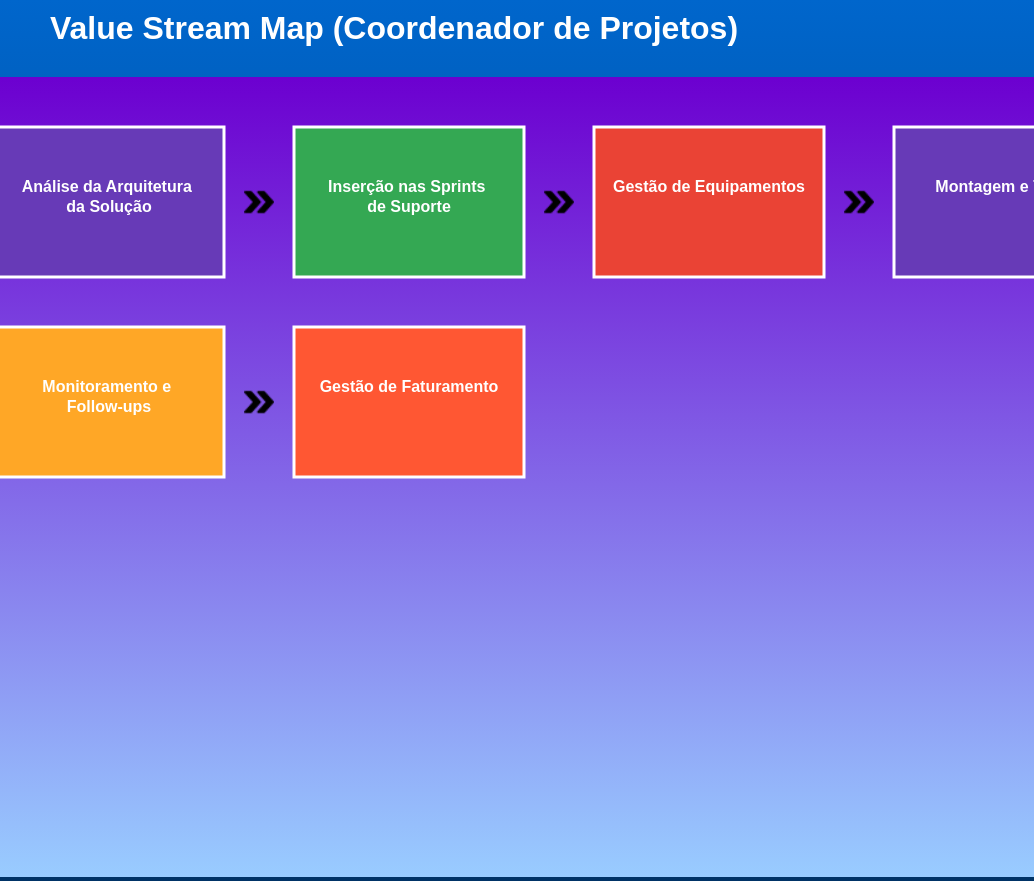
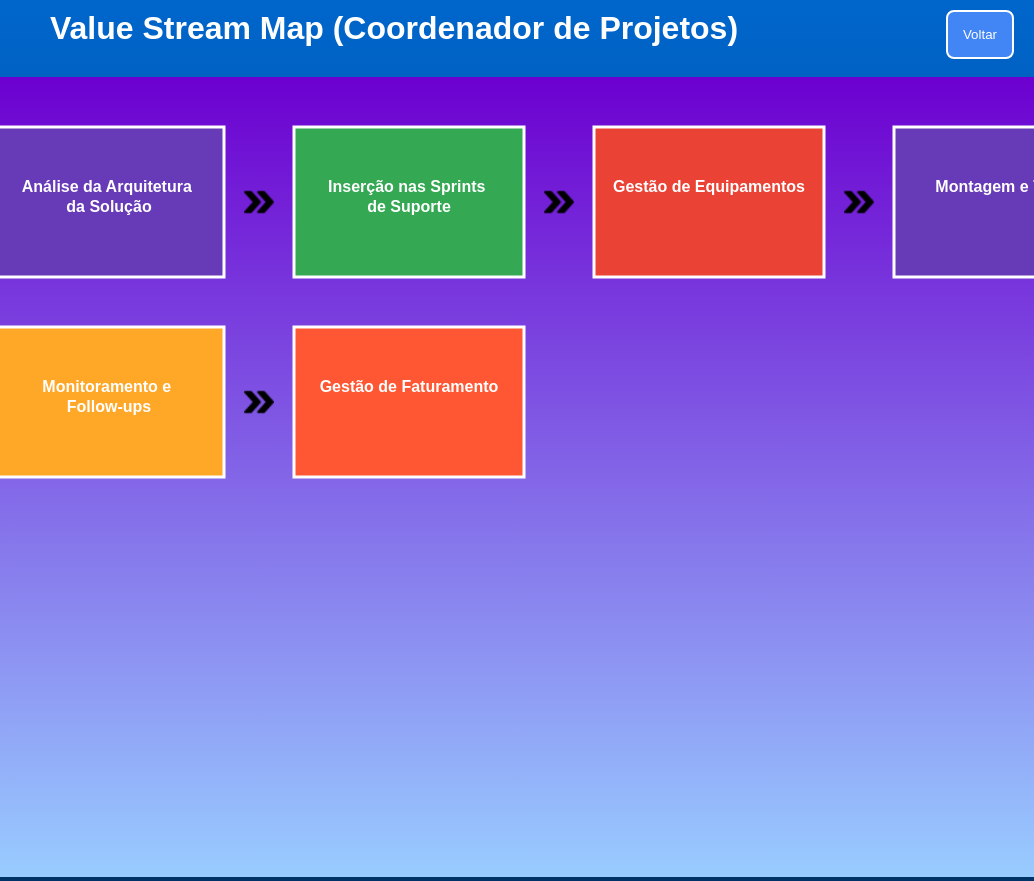
Before and after one commit to Zezoca29/VSM-PROJETOS-, a plain HTML site: page VSM/index2.html in a window 1280 px wide. Shown: the top 881 px of the page, 246-1280 px from the left. Drawn offline with Linux system fonts and the light colour scheme.

Commit message:
Botões Voltar nos VSM

```diff
--- a/VSM/index2.html
+++ b/VSM/index2.html
@@ -18,6 +18,25 @@
         #container {
             text-align: center;
         }
+
+        #btnBack {
+            position: absolute;
+            top: 10px;
+            right: 20px; /* Ajustado para levar mais para a direita */
+            padding: 15px; /* Aumentado o tamanho do botão */
+            background-color: #4285F4;
+            color: #fff;
+            border: 2px solid #fff; /* Adicionada borda branca */
+            border-radius: 8px; /* Ajustada a borda arredondada */
+            cursor: pointer;
+            transition: background-color 0.3s, color 0.3s; /* Adicionada transição */
+        }
+
+        #btnBack:hover {
+            background-color: #fff;
+            color: #4285F4;
+        }
+
 
         svg {
             cursor: pointer;
@@ -117,6 +136,7 @@
         <img src="./img/Inovacode_logo_branca_2-removebg-preview.png" alt="Inovacode Logo" id="logoInovacode">
         <img src="./img/logo_black_betl_six_sigma-removebg-preview.png" alt="Lean Six Sigma Logo" id="logoLeanSixSigma">
         <h1>Value Stream Map (Coordenador de Projetos)</h1>
+        <button id="btnBack" onclick="goBack()">Voltar</button>
         <svg width="1500" height="800" id="leanSvg">
             <!-- Adicione setas -->
             <!-- Adicione setas -->
@@ -192,7 +212,11 @@
         </div>
     </div>
 
-<!-- ... (código anterior) ... -->
+    <script>
+        function goBack() {
+            window.history.back();
+        }
+    </script>
 
 <script>
     const processos = document.querySelectorAll('polygon');
```
Also changed, not shown: VSM/index.html (+24 -1 lines).
